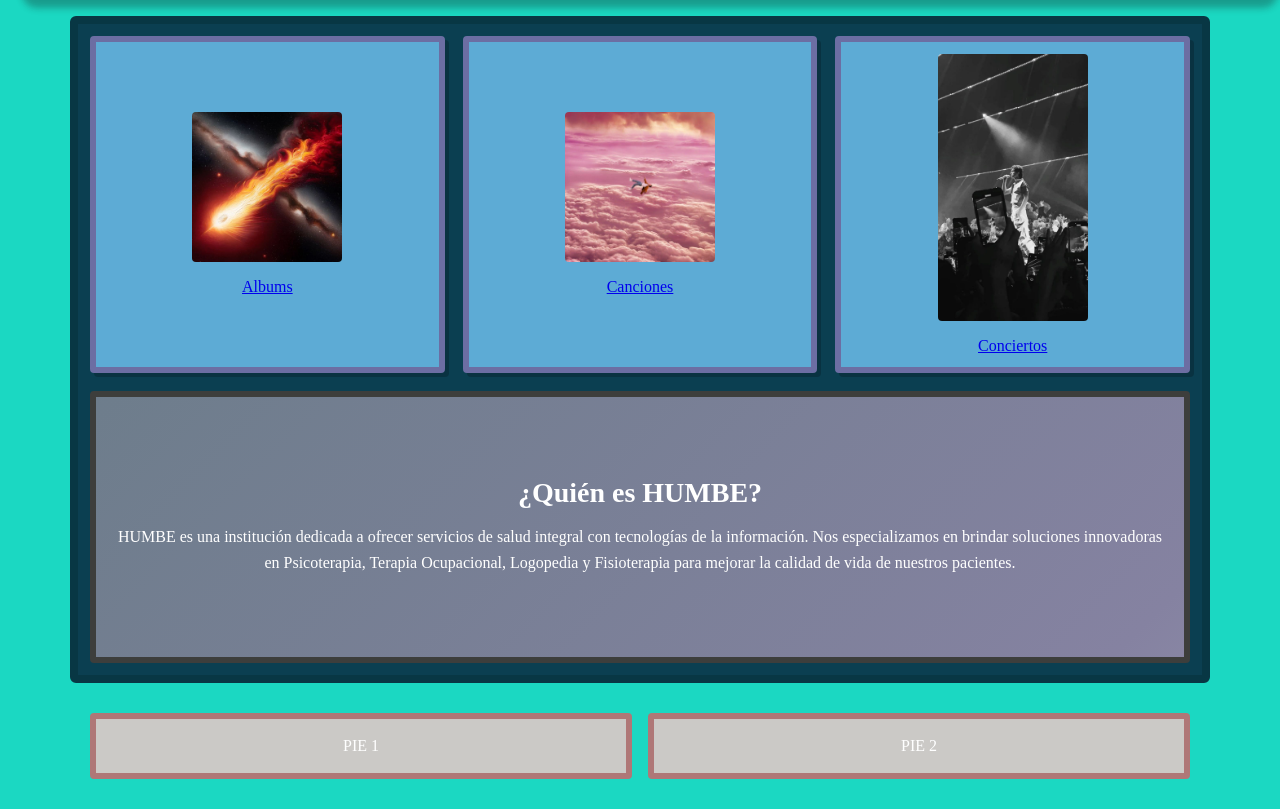
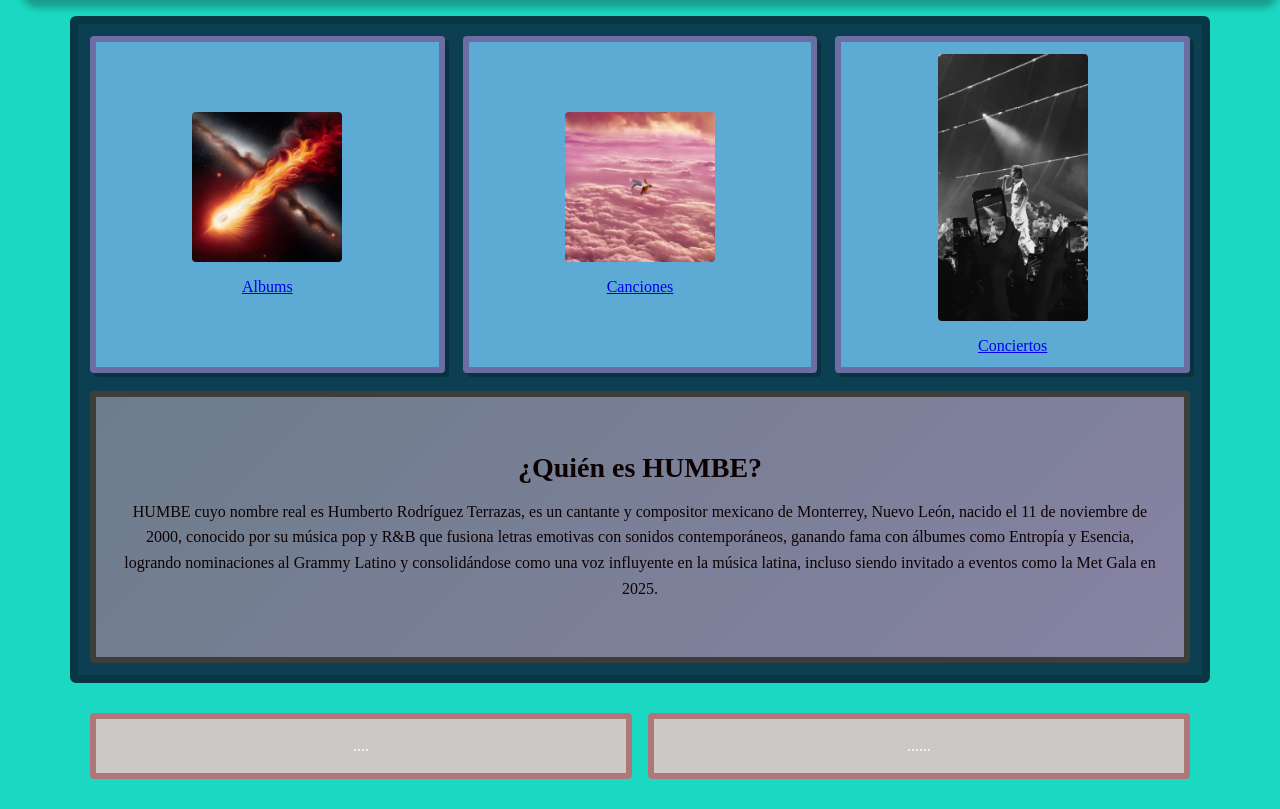
Before and after one commit to Jaqui177/SITIO-TI, a plain HTML site: page index.html in a window 1280 px wide. Shown: the part 190-999 px from the top of the page. Drawn offline with Linux system fonts and the light colour scheme.

Commit message:
Se modifico el index y tambien el css

```diff
--- a/css/style.css
+++ b/css/style.css
@@ -82,7 +82,7 @@ display: flex;
     background-size: 400% 400%;
     animation: backgroundMove 8s ease infinite;
     min-height:220px;
-    color:#fff;
+    color:#0e0101;
     display:flex;
     align-items:center;
     justify-content:center;
--- a/index.html
+++ b/index.html
@@ -57,7 +57,7 @@
         <section class="gran-seccion">
             <div class="gran-seccion-content">
                 <h2>¿Quién es HUMBE?</h2>
-                <p>HUMBE es una institución dedicada a ofrecer servicios de salud integral con tecnologías de la información. Nos especializamos en brindar soluciones innovadoras en Psicoterapia, Terapia Ocupacional, Logopedia y Fisioterapia para mejorar la calidad de vida de nuestros pacientes.</p>
+                <p>HUMBE cuyo nombre real es Humberto Rodríguez Terrazas, es un cantante y compositor mexicano de Monterrey, Nuevo León, nacido el 11 de noviembre de 2000, conocido por su música pop y R&B que fusiona letras emotivas con sonidos contemporáneos, ganando fama con álbumes como Entropía y Esencia, logrando nominaciones al Grammy Latino y consolidándose como una voz influyente en la música latina, incluso siendo invitado a eventos como la Met Gala en 2025. </p>
             </div>
         </section>
     </main>
@@ -65,8 +65,8 @@
 
     <!-- Footer -->
     <footer id="pie">
-        <div class="pie-item">PIE 1</div>
-        <div class="pie-item">PIE 2</div>
+        <div class="pie-item">....</div>
+        <div class="pie-item">......</div>
     </footer>
 
     <script src="JS/funciones.js"></script>
```
